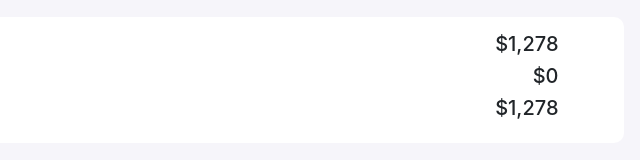
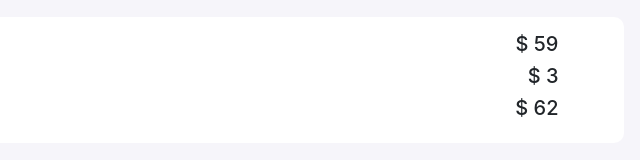
Before and after one commit to tcraju/shopping-cart, a plain HTML site: page index.html in a window 1280 px wide. Both pictures are taken after a click on the button 748 px from the left and 242 px from the top of the page. Shown: the part 512-672 px from the top of the page, 464-1104 px from the left. Drawn offline with nearby package versions, Linux system fonts and the light colour scheme.

Commit message:
fully functional

```diff
--- a/index.html
+++ b/index.html
@@ -64,9 +64,9 @@
                      </div>
 
                      <div class="col-md-4 status">
-                        <h5>$1,278</h5>
-                        <h5>$0</h5>
-                        <h5>$1,278</h5>
+                        <h5>$ <span id="total-price">1,278</span> </h5>
+                        <h5>$ <span id="tax">64</span></h5>
+                        <h5>$ <span id="grand-total">1,342</span> </h5>
                      </div>
                   </div>
                </div>
@@ -83,75 +83,33 @@
          const button = document.getElementById(btnId);
          button.addEventListener('click', function () {
             const quantity = parseFloat(document.getElementById(productQuantityId).value);
-            if (btnId == 'plus-btn-1'||btnId == 'plus-btn-2') {
+            if (btnId == 'plus-btn-1' || btnId == 'plus-btn-2') {
                let finalQuantity = document.getElementById(productQuantityId).value = quantity + 1;
                document.getElementById(productPrice).innerText = productRate * finalQuantity;
 
-            } else if (btnId == 'minus-btn-1'||btnId == 'minus-btn-2') {
-               if (quantity > 0) {
+            } else if (btnId == 'minus-btn-1' || btnId == 'minus-btn-2') {
+               if (quantity > 0) { // to avoid negative quantity
                   document.getElementById(productQuantityId).value = quantity - 1;
                }
-                finalQuantity = document.getElementById(productQuantityId).value;
+               finalQuantity = document.getElementById(productQuantityId).value;
                document.getElementById(productPrice).innerText = productRate * finalQuantity;
-            }
+            } //click area end
+
+            // Final calculation area start
+            let totalMobilePrice = parseFloat(document.getElementById("mobile-phone-price").innerText);
+            let totalCoverPrice = parseFloat(document.getElementById("cover-price").innerText);
+            let totalPrice = totalMobilePrice + totalCoverPrice;
+            document.getElementById("total-price").innerText = totalPrice;
+            let taxRate = 5; // If tax rate = 5% (can vary)
+            document.getElementById("tax").innerText = Math.round(totalPrice * taxRate / 100);
+            document.getElementById("grand-total").innerText = totalPrice + Math.round(totalPrice * taxRate /
+            100);
          });
       }
       priceCalculator('plus-btn-1', 'phone-quantity', "mobile-phone-price", 1219);
       priceCalculator('minus-btn-1', 'phone-quantity', "mobile-phone-price", 1219);
       priceCalculator('plus-btn-2', 'cover-quantity', "cover-price", 59);
       priceCalculator('minus-btn-2', 'cover-quantity', "cover-price", 59)
-
-
-
-
-
-      // function incrementValue(btnId, productQuantityId, productPrice, productRate) {
-      //    const plusBtn = document.getElementById(btnId);
-      //    plusBtn.addEventListener('click', function () {
-      //       const quantity = parseFloat(document.getElementById(productQuantityId).value);
-
-
-      //       const finalQuantity = document.getElementById(productQuantityId).value = quantity + 1;
-      //       document.getElementById(productPrice).innerText = productRate * finalQuantity;
-      //    });
-      // }
-      // incrementValue('plus-btn', 'product-quantity', "mobile-phone-price", 1219)
-
-
-      // function decrementValue(btnId, productQuantityId, productPrice, productRate) {
-      //    const plusBtn = document.getElementById(btnId);
-      //    plusBtn.addEventListener('click', function () {
-      //       const quantity = parseFloat(document.getElementById(productQuantityId).value);
-
-      //       if (quantity > 0) {
-      //          document.getElementById(productQuantityId).value = quantity - 1;
-      //       }
-      //       const finalQuantity = document.getElementById(productQuantityId).value;
-      //       document.getElementById(productPrice).innerText = productRate * finalQuantity;
-      //    });
-      // }
-      // decrementValue('minus-btn', 'product-quantity', "mobile-phone-price", 1219)
-
-
-
-
-
-      // const plusBtn = document.getElementById('plus-btn');
-      // plusBtn.addEventListener('click', function () {
-      //    const quantity = parseFloat(document.getElementById('product-quantity').value);
-      //    const finalQuantity = document.getElementById('product-quantity').value = quantity + 1;
-      //    document.getElementById('sell-price').innerText = 1219 * finalQuantity;
-      // });
-
-      // const minusBtn = document.getElementById('minus-btn');
-      // minusBtn.addEventListener('click', function () {
-      //    const quantity = parseFloat(document.getElementById('product-quantity').value);
-      //    if(quantity>0) {
-      //    document.getElementById('product-quantity').value = quantity - 1;}
-      //    const finalQuantity =  document.getElementById('product-quantity').value;
-      //    document.getElementById('mobile-phone-price').innerText = 1219 * finalQuantity;
-
-      // });
    </script>
 </body>
 
```
Also changed, not shown: rough.js (added, +49 -0 lines).
